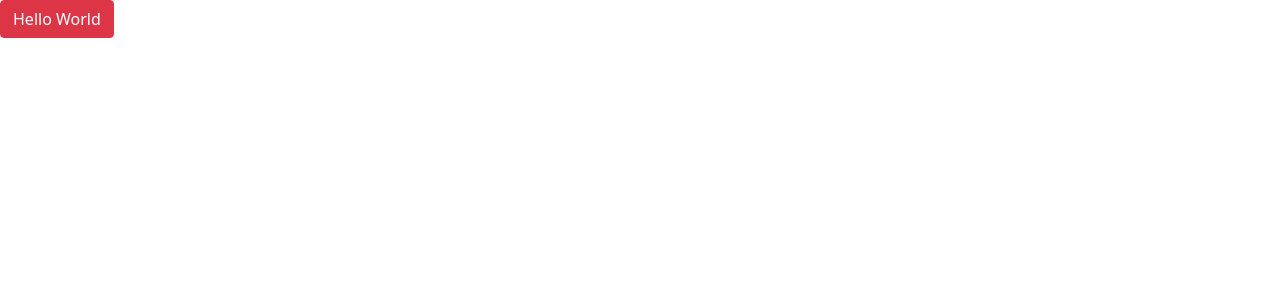
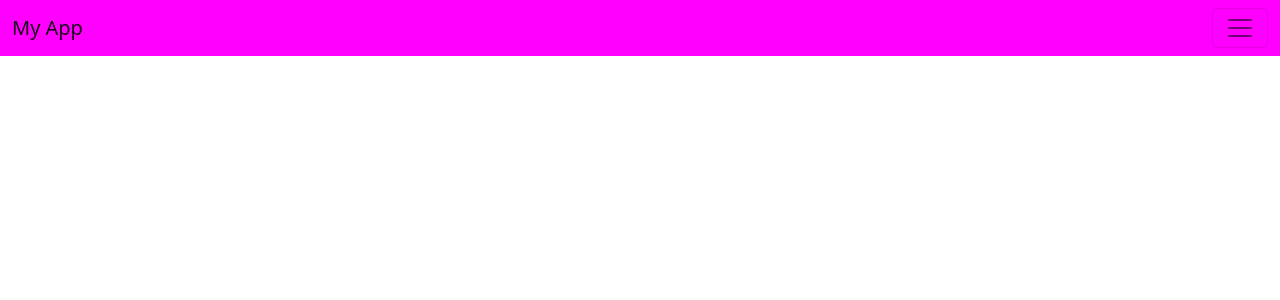
Before and after one commit to joycelin12/my-first-app, a React (Create React App) app: page / in a window 1280 px wide. Shown: the top 300 px of the page. Built offline with nearby package versions, Linux system fonts and the light colour scheme.

Commit message:
class is change to className in css styles added navbar from bootstrap

```diff
--- /dev/null
+++ b/src/App.jsx
@@ -0,0 +1,46 @@
+import React, { Component } from "react";
+export class NavBar extends Component {
+  render() {
+    return (
+      <React.Fragment>
+        <nav className="navbar navbar-light bg-light fixed-top navbar-style">
+          <div className="container-fluid">
+            <a className="navbar-brand" href="/#">
+              My App
+            </a>
+            <button
+              className="navbar-toggler"
+              type="button"
+              data-bs-toggle="offcanvas"
+              data-bs-target="#offcanvasNavbar"
+              aria-controls="offcanvasNavbar"
+            >
+              <span className="navbar-toggler-icon"></span>
+            </button>
+            <div
+              className="offcanvas offcanvas-end"
+              tabindex="-1"
+              id="offcanvasNavbar"
+              aria-labelledby="offcanvasNavbarLabel"
+            >
+              <div className="offcanvas-body">
+                <ul className="navbar-nav justify-content-end flex-grow-1 pe-3">
+                  <li className="nav-item">
+                    <a
+                      className="nav-link active"
+                      aria-current="page"
+                      href="/#"
+                    >
+                      Home
+                    </a>
+                  </li>
+                </ul>
+              </div>
+            </div>
+          </div>
+        </nav>
+      </React.Fragment>
+    );
+  }
+}
+export default NavBar;
--- /dev/null
+++ b/src/index.css
@@ -0,0 +1,6 @@
+.highlight {
+  background-color: #124d12;
+}
+.navbar-style {
+  background-color: fuchsia !important;
+}
--- a/src/index.js
+++ b/src/index.js
@@ -3,8 +3,7 @@ import ReactDOM from "react-dom";
 import "jquery";
 import "bootstrap/dist/js/bootstrap";
 import "bootstrap/dist/css/bootstrap.css";
+import { NavBar } from "./App";
+import "./index.css";
 
-var element = <button class="btn btn-danger">Hello World</button>;
-ReactDOM.render(element, document.getElementById("root"));
-
-console.log(element);
+ReactDOM.render(<NavBar />, document.getElementById("root"));
```
